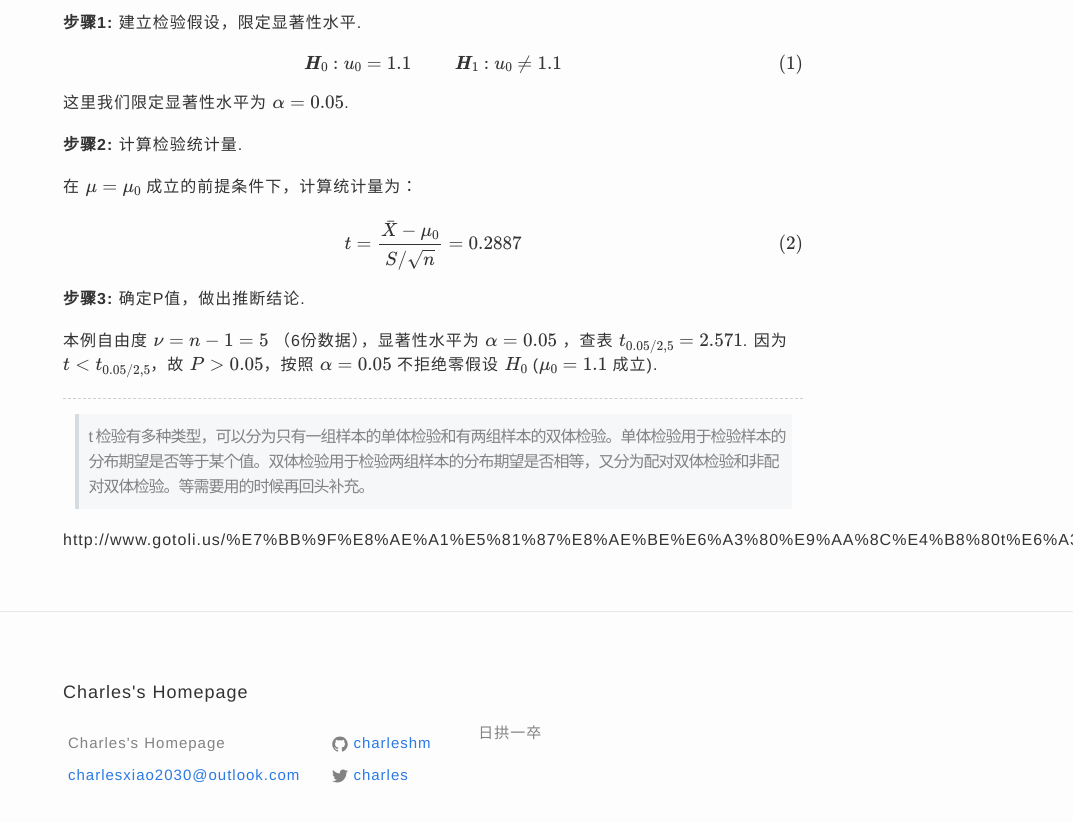
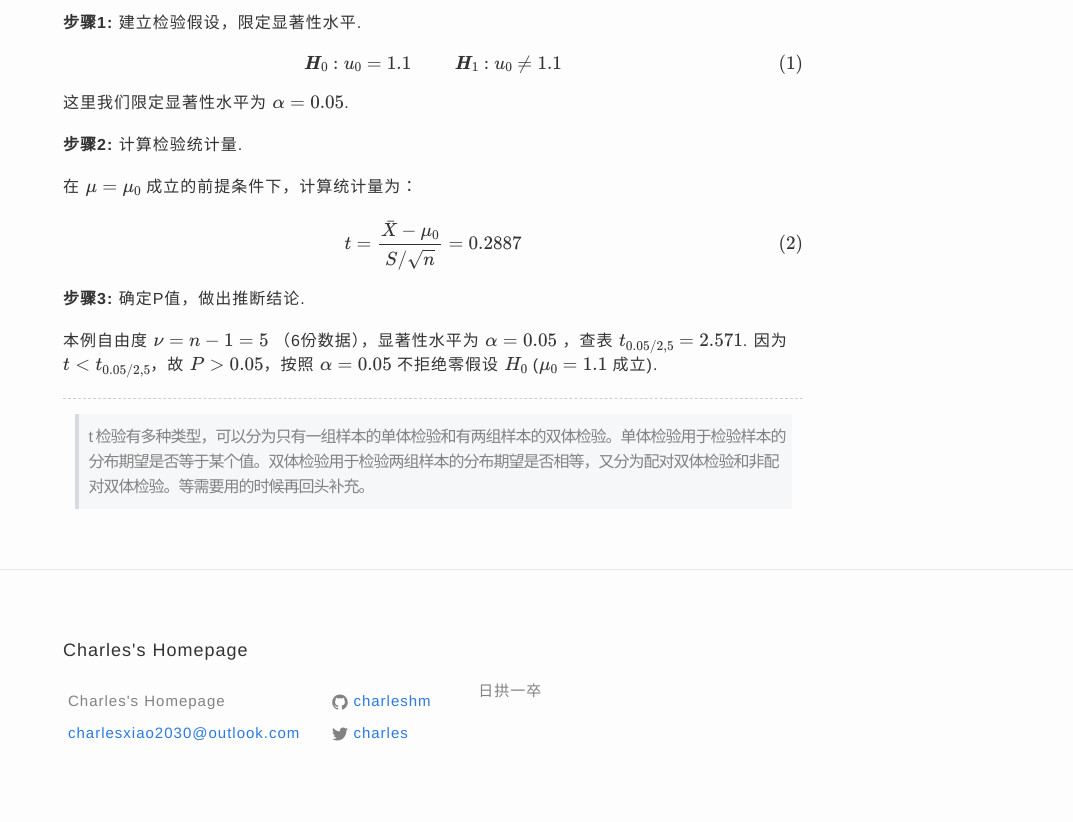
Before and after one commit to charleshm/charleshm.github.io, a Jekyll site: the page built from _posts/2016-03-23-Hypothesis-Testing.md, in a window 1280 px wide and 900 px high, scrolled down 1461 px, cut to the strip 54-876 px from the top of the window. Shown: the whole strip, without its empty margins (207-1280 px from the left). Built offline with Jekyll 4.4.1, drawn with Linux system fonts in a browser that asks for light colours; some web fonts are replaced; formulas are drawn with MathJax 3; comment, search, counter and statistics services are not loaded; some of the changed lines change nothing that is shown.

```diff
--- a/_posts/2016-03-23-Hypothesis-Testing.md
+++ b/_posts/2016-03-23-Hypothesis-Testing.md
@@ -85,7 +85,6 @@
 
 > t 检验有多种类型，可以分为只有一组样本的单体检验和有两组样本的双体检验。单体检验用于检验样本的分布期望是否等于某个值。双体检验用于检验两组样本的分布期望是否相等，又分为配对双体检验和非配对双体检验。等需要用的时候再回头补充。
 
-http://www.gotoli.us/%E7%BB%9F%E8%AE%A1%E5%81%87%E8%AE%BE%E6%A3%80%E9%AA%8C%E4%B8%80t%E6%A3%80%E9%AA%8C
 
 
   [1]: http://charlesx.top/2016/03/Classification-Model-Performance/
```
